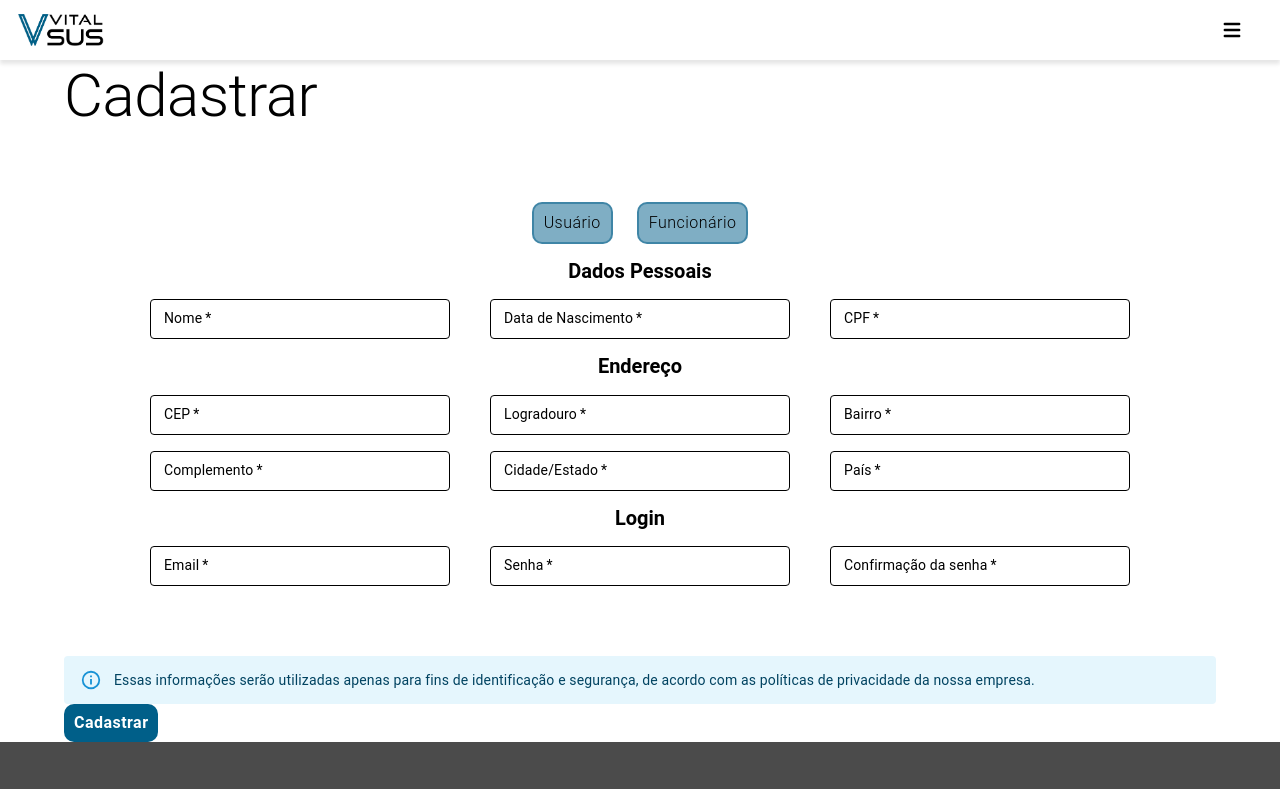
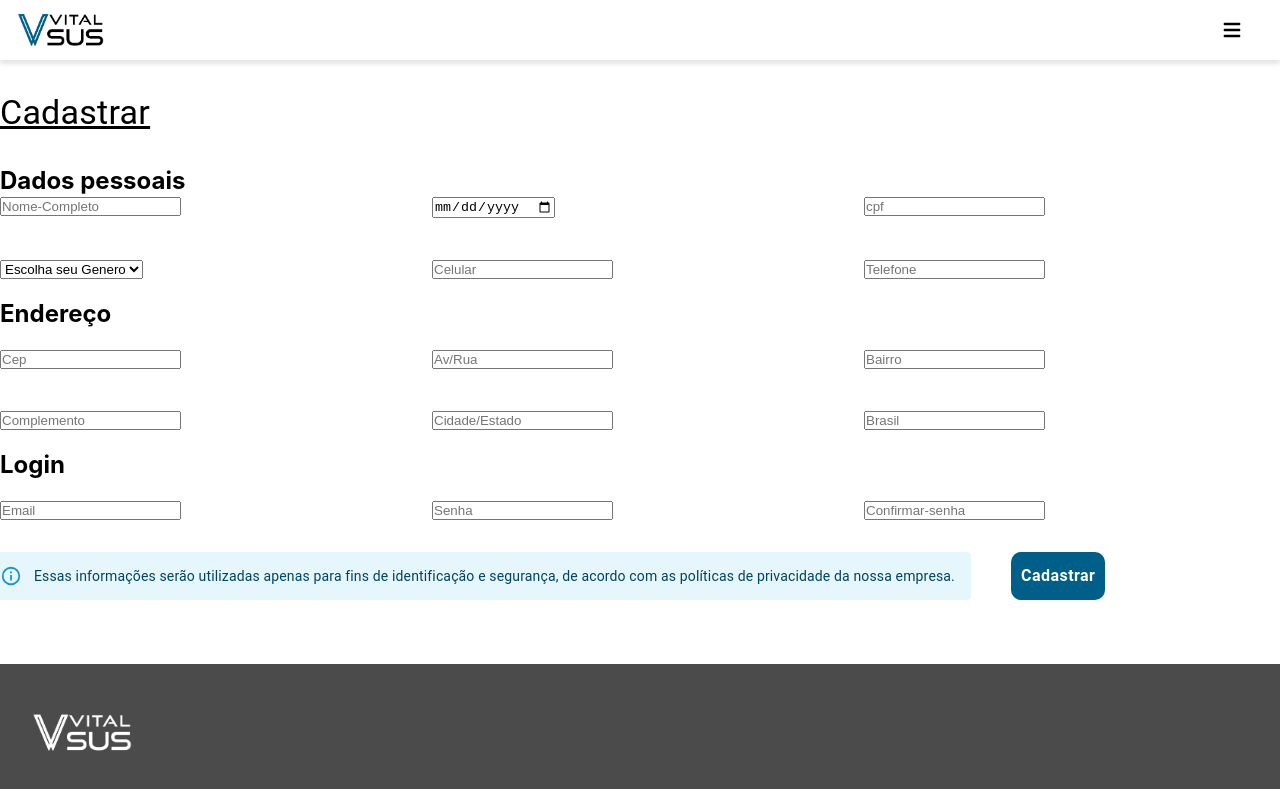
Before and after one commit to ICEI-PUC-Minas-PMV-ADS/pmv-ads-2023-1-e1-proj-web-t11-pmv-ads-2023-1-e1-proj-web-t11-t4-Vital-Sus, a React (Create React App) app: page /cadastro in a window 1280 px wide. Shown: the top 789 px of the page. Built offline with nearby package versions, Linux system fonts and the light colour scheme.

Commit message:
Atualização Etapa 3

```diff
--- a/src/components/menu/menu.tsx
+++ b/src/components/menu/menu.tsx
@@ -3,6 +3,7 @@ import { Drawer, List, ListItem, ListItemText, Divider } from '@mui/material';
 import { HiMenu } from 'react-icons/hi';
 import ButtonVT from '../button/button';
 import { ButtonMenu } from './styles';
+import { useNavigate } from 'react-router-dom';
 
 export interface MenuProps {
   showButton?: boolean;
@@ -22,6 +23,8 @@ const Menu = ({
   const handleClick = () => {
     setOpen(!open);
   };
+
+  const navigate = useNavigate();
 
   return (
     <>
@@ -48,7 +51,7 @@ const Menu = ({
                 <ButtonVT
                   label={labelButton}
                   model="primary"
-                  onClick={onClick}
+                  onClick={() => navigate('/cadastro')}
                   fullWidth
                 />
               </ListItem>
--- a/src/pages/cadastro/cadastro.tsx
+++ b/src/pages/cadastro/cadastro.tsx
@@ -1,137 +1,174 @@
-import React from 'react';
-import { Alert, Container, Grid, Stack, Typography } from '@mui/material';
-import TextFieldVT from '../../components/textField/textField';
-import { StyledBox, StyledGrid } from './styles';
 import ButtonVT from '../../components/button/button';
+import React, { useState } from 'react';
+import { Typography, Grid, Alert, Stack } from '@mui/material';
 import TemplatePage from '../../template/template-page/templatePage';
+import { validarFormulario } from '../../utils/validacao-cadastro';
+import { Container, Form } from './styles';
 
-const CadastroV2 = () => {
+const Cadastro = () => {
   return (
     <TemplatePage labelButton="">
       <Container>
-        <Typography variant="h2">Cadastrar</Typography>
-        <StyledBox>
-          <Stack direction="row" spacing={3} className="stack_buttons">
-            <ButtonVT label={'Usuário'} model={'secundary'}></ButtonVT>
-            <ButtonVT label={'Funcionário'} model={'secundary'}></ButtonVT>
-          </Stack>
-          <Typography variant="h3">Dados Pessoais</Typography>
-          <StyledGrid container>
-            <Stack direction="row" spacing={5}>
-              <Grid item xs={12} sm={4}>
-                <TextFieldVT
-                  required
-                  fullWidth
-                  label={'Nome'}
-                  model={'primary'}
-                ></TextFieldVT>
-              </Grid>
-              <Grid item xs={12} sm={4}>
-                <TextFieldVT
-                  required
-                  label={'Data de Nascimento'}
-                  model={'primary'}
-                ></TextFieldVT>
-              </Grid>
-              <Grid item xs={12} sm={4}>
-                <TextFieldVT
-                  required
-                  label={'CPF'}
-                  model={'primary'}
-                ></TextFieldVT>
-              </Grid>
+        <Form>
+          <Typography
+            variant="h4"
+            style={{ textDecoration: 'underline', paddingBottom: '2rem' }}
+          >
+            Cadastrar
+          </Typography>
+          <div>
+            <h2>Dados pessoais</h2>
+          </div>
+
+          <Grid container spacing={2}>
+            <Grid item xs={12} sm={6} md={4}>
+              <input
+                type="text"
+                id="nome"
+                name="nome"
+                placeholder="Nome-Completo"
+              />
+            </Grid>
+            <Grid item xs={12} sm={6} md={4}>
+              <input
+                type="date"
+                id="data-nascimento"
+                name="data-nascimento"
+                placeholder="Data de nascimento"
+              />
+            </Grid>
+            <Grid item xs={12} sm={6} md={4}>
+              <input type="text" id="cpf" name="cpf" placeholder="cpf" />
+            </Grid>
+          </Grid>
+          <br></br>
+          <br></br>
+
+          <Grid container spacing={2}>
+            <Grid item xs={12} sm={6} md={4}>
+              <select id="genero" onChange={() => {}}>
+                <option>Escolha seu Genero</option>
+                <option value={'M'}>Masculino</option>
+                <option value={'F'}>Feminino</option>
+                <option value={'O'}>Outro</option>
+              </select>
+            </Grid>
+            <Grid item xs={12} sm={6} md={4}>
+              <input
+                type="tel"
+                id="celular"
+                name="celular"
+                placeholder="Celular"
+              />
+            </Grid>
+
+            <Grid item xs={12} sm={6} md={4}>
+              <input
+                type="tel"
+                id="telefone"
+                name="telefone"
+                placeholder="Telefone"
+              />
+            </Grid>
+          </Grid>
+          <br></br>
+          <div>
+            <h2>Endereço</h2>
+          </div>
+          <br></br>
+
+          <Grid container spacing={2}>
+            <Grid item xs={12} sm={6} md={4}>
+              <input type="text" id="cep" name="cep" placeholder="Cep" />
+            </Grid>
+            <Grid item xs={12} sm={6} md={4}>
+              <input
+                type="text"
+                id="logradouro"
+                name="logradouro"
+                placeholder="Av/Rua"
+              />
+            </Grid>
+
+            <Grid item xs={12} sm={6} md={4}>
+              <input
+                type="text"
+                id="bairro"
+                name="bairro"
+                placeholder="Bairro"
+              />
+            </Grid>
+          </Grid>
+          <br></br>
+          <br></br>
+
+          <Grid container spacing={2}>
+            <Grid item xs={12} sm={6} md={4}>
+              <input
+                type="text"
+                id="complemento"
+                name="complemento"
+                placeholder="Complemento"
+              />
+            </Grid>
+            <Grid item xs={12} sm={6} md={4}>
+              <input
+                type="text"
+                id="cidade"
+                name="cidade"
+                placeholder="Cidade/Estado"
+              />
+            </Grid>
+
+            <Grid item xs={12} sm={6} md={4}>
+              <input type="text" id="pais" name="pais" placeholder="Brasil" />
+            </Grid>
+          </Grid>
+
+          <br></br>
+          <div>
+            <h2>Login</h2>
+          </div>
+
+          <br></br>
+
+          <Grid container spacing={2}>
+            <Grid item xs={12} sm={6} md={4}>
+              <input type="email" id="email" name="email" placeholder="Email" />{' '}
+            </Grid>
+            <Grid item xs={12} sm={6} md={4}>
+              <input
+                type="password"
+                id="senha"
+                name="senha"
+                placeholder="Senha"
+              />
+            </Grid>
+
+            <Grid item xs={12} sm={6} md={4}>
+              <input
+                type="password"
+                id="confirmar_senha"
+                name="confirmar_senha"
+                placeholder="Confirmar-senha"
+              />
+            </Grid>
+            <Stack direction={'row'} spacing={5} style={{ margin: '2rem 0' }}>
+              <Alert severity="info">
+                Essas informações serão utilizadas apenas para fins de
+                identificação e segurança, de acordo com as políticas de
+                privacidade da nossa empresa.
+              </Alert>
+              <ButtonVT
+                label={'Cadastrar'}
+                model={'primary'}
+                onClick={validarFormulario}
+              ></ButtonVT>
             </Stack>
-          </StyledGrid>
-          <Typography variant="h3">Endereço</Typography>
-          <StyledGrid container>
-            <Stack direction="row" spacing={5}>
-              <Grid item xs={12} sm={4}>
-                <TextFieldVT
-                  required
-                  fullWidth
-                  label={'CEP'}
-                  model={'primary'}
-                ></TextFieldVT>
-              </Grid>
-              <Grid item xs={12} sm={4}>
-                <TextFieldVT
-                  required
-                  label={'Logradouro'}
-                  model={'primary'}
-                ></TextFieldVT>
-              </Grid>
-              <Grid item xs={12} sm={4}>
-                <TextFieldVT
-                  required
-                  label={'Bairro'}
-                  model={'primary'}
-                ></TextFieldVT>
-              </Grid>
-            </Stack>
-            <Stack direction="row" spacing={5} className="stack_endereco">
-              <Grid item xs={12} sm={4}>
-                <TextFieldVT
-                  required
-                  fullWidth
-                  label={'Complemento'}
-                  model={'primary'}
-                ></TextFieldVT>
-              </Grid>
-              <Grid item xs={12} sm={4}>
-                <TextFieldVT
-                  required
-                  label={'Cidade/Estado'}
-                  model={'primary'}
-                ></TextFieldVT>
-              </Grid>
-              <Grid item xs={12} sm={4}>
-                <TextFieldVT
-                  required
-                  label={'País'}
-                  model={'primary'}
-                ></TextFieldVT>
-              </Grid>
-            </Stack>
-          </StyledGrid>
-          <Typography variant="h3">Login</Typography>
-          <StyledGrid container>
-            <Stack direction="row" spacing={5}>
-              <Grid item xs={12} sm={4}>
-                <TextFieldVT
-                  required
-                  fullWidth
-                  label={'Email'}
-                  model={'primary'}
-                ></TextFieldVT>
-              </Grid>
-              <Grid item xs={12} sm={4}>
-                <TextFieldVT
-                  required
-                  label={'Senha'}
-                  model={'primary'}
-                ></TextFieldVT>
-              </Grid>
-              <Grid item xs={12} sm={4}>
-                <TextFieldVT
-                  required
-                  label={'Confirmação da senha'}
-                  model={'primary'}
-                ></TextFieldVT>
-              </Grid>
-            </Stack>
-          </StyledGrid>
-          {/* <StyledGrid>
-         <Grid className="stack_end">
-       </StyledGrid> */}
-        </StyledBox>
-        <Alert severity="info">
-          Essas informações serão utilizadas apenas para fins de identificação e
-          segurança, de acordo com as políticas de privacidade da nossa empresa.
-        </Alert>
-        <ButtonVT label={'Cadastrar'} model={'primary'}></ButtonVT>
+          </Grid>
+        </Form>
       </Container>
     </TemplatePage>
   );
 };
-
-export default CadastroV2;
+export default Cadastro;
--- a/src/pages/cadastro/styles.ts
+++ b/src/pages/cadastro/styles.ts
@@ -22,7 +22,7 @@ export const StyledBox = styled(Box)`
  }
 
 
- .stack_endereco {
+ .stack_duplo {
    margin-top: 16px;
  }
 
@@ -44,3 +44,14 @@ export const StyledBox = styled(Box)`
 export const StyledGrid = styled(Grid)`
  justify-content: center;
 `;
+
+export const Container = styled.div`
+margin: 2rem 0;
+display: flex;
+`
+
+export const Form = styled.form`
+display: flex;
+flex-direction: column;
+justify-content: center;
+`
--- a/src/pages/homePage/homePage.tsx
+++ b/src/pages/homePage/homePage.tsx
@@ -135,7 +135,7 @@ const HomePage = () => {
               <ButtonVT
                 label={textsHome.sectionTriagem.labelButton}
                 model="primary"
-                onClick={() => navigate('/cadastro')}
+                onClick={() => {}}
               ></ButtonVT>
             </Item>
           </Stack>
--- /dev/null
+++ b/src/utils/validacao-cadastro.ts
@@ -0,0 +1,89 @@
+export function validarFormulario() {
+    const nome = (document.getElementById('nome') as HTMLInputElement).value.trim();
+    const dataNascimento = (document.getElementById('data-nascimento') as HTMLInputElement).value.trim();
+    const cpf = (document.getElementById('cpf') as HTMLInputElement).value.trim();
+    const genero = (document.getElementById('genero') as HTMLSelectElement).value.trim();
+    const celular = (document.getElementById('celular') as HTMLInputElement).value.trim();
+    const telefone = (document.getElementById('telefone') as HTMLInputElement).value.trim();
+    const logradouro = (document.getElementById('logradouro') as HTMLInputElement).value.trim();
+    const bairro = (document.getElementById('bairro') as HTMLInputElement).value.trim();
+    const complemento = (document.getElementById('complemento') as HTMLInputElement).value.trim();
+    const cidade = (document.getElementById('cidade') as HTMLInputElement).value.trim();
+    const pais = (document.getElementById('pais') as HTMLInputElement).value.trim();
+    const email = (document.getElementById('email') as HTMLInputElement).value.trim();
+    const senha = (document.getElementById('senha') as HTMLInputElement).value.trim();
+    const confirmarSenha = (document.getElementById('confirmar_senha') as HTMLInputElement).value.trim();
+
+    if (
+    nome === '' ||
+    dataNascimento === '' ||
+    cpf === '' ||
+    genero === '' ||
+    celular === '' ||
+    logradouro === '' ||
+    bairro === '' ||
+    cidade === '' ||
+    pais === '' ||
+    email === '' ||
+    senha === '' ||
+    confirmarSenha === ''
+    ) {
+    alert('Por favor, preencha todos os campos obrigatórios');
+    return; // retorna imediatamente se houver campos em branco
+    }
+
+    const regexEmail: RegExp = /\S+@\S+.\S+/;
+    if (!regexEmail.test(email)) {
+    alert('Por favor, insira um e-mail válido');
+    return; // retorna imediatamente se o e-mail for inválido
+    }
+
+    if (senha.length < 8) {
+    alert('A senha deve ter pelo menos 8 caracteres');
+    return; // retorna imediatamente se a senha for muito curta
+    }
+
+    if (senha !== confirmarSenha) {
+    alert('As senhas não coincidem');
+    return; // retorna imediatamente se as senhas não coincidem
+    }
+
+    // Se chegou até aqui, é porque não houve nenhum erro de validação
+    alert('Cadastro efetuado com sucesso');
+
+    // Ofusca a senha antes de armazená-la no JSON
+    const senhaOfuscada = senha.replace(/./g, '*');
+    const confimarSenhaOfuscada = confirmarSenha.replace(/./g, '*');
+
+    const formData = {
+    nome,
+    dataNascimento,
+    cpf,
+    genero,
+    celular,
+    telefone,
+    logradouro,
+    bairro,
+    complemento,
+    cidade,
+    pais,
+    email,
+    senha: senhaOfuscada,
+    confirmarSenha: confimarSenhaOfuscada,
+    };
+
+    const jsonData = JSON.stringify(formData);
+
+    const element = document.createElement('a');
+    element.setAttribute(
+    'href',
+    'data:text/json;charset=utf-8,' + encodeURIComponent(jsonData)
+    );
+    element.setAttribute('download', 'data.json');
+    element.style.display = 'none';
+    document.body.appendChild(element);
+    element.click();
+    document.body.removeChild(element);
+
+    window.location.href = '/';
+    }
```
Also changed, not shown: package.json (+4 -3 lines), src/template/header/header.tsx (+7 -2 lines), 1 other file (tests, documents, lock files or other folders).
